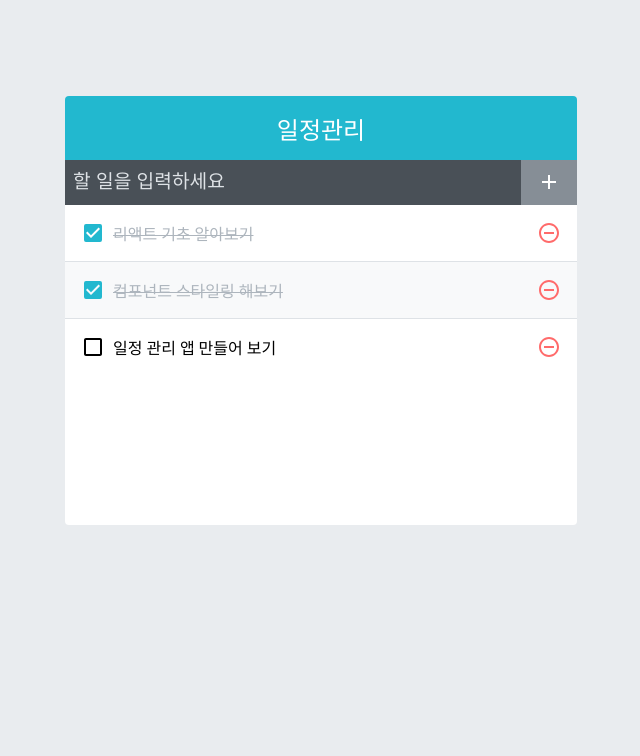
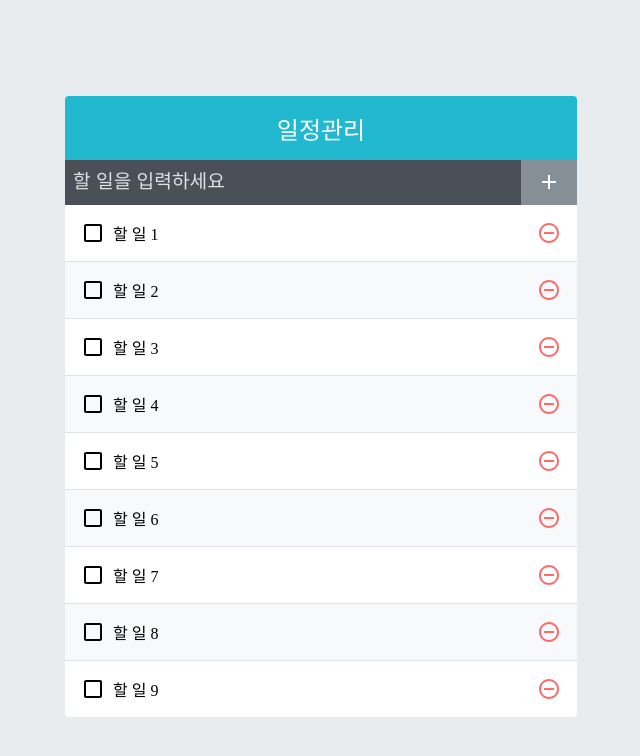
Before and after one commit to vnfdusdl/TIL, a React (Create React App) app in the folder todo-app/: page / in a window 1280 px wide. Shown: the top 756 px of the page, without its empty margins (319-959 px from the left). Built offline with nearby package versions, Linux system fonts and the light colour scheme.

Commit message:
feat: 최적화 - TodoListItem 컴포넌트 최적화 - todos 업데이트 함수 최적화

```diff
--- a/todo-app/jsconfig.json
+++ b/todo-app/jsconfig.json
@@ -1,4 +1,3 @@
-// 불러오려는 컴포넌트 파일이 열려있지 않아도 자동 완성을 통해 컴포넌트를 불러와서 사용하게 해줌
 {
   "compilerOptions": {
     "target": "es2020"
--- a/todo-app/src/App.js
+++ b/todo-app/src/App.js
@@ -3,57 +3,44 @@
 import TodoList from './components/TodoList';
 import TodoTemplate from './components/TodoTemplate';
 
+const createBulkTodos = () => {
+  const array = [];
+  for (let i = 1; i <= 2500; i++) {
+    array.push({
+      id: i,
+      text: `할 일 ${i}`,
+      checked: false,
+    });
+  }
+  return array;
+};
+
 function App() {
-  const [todos, setTodos] = useState([
-    {
-      id: 1,
-      text: '리액트 기초 알아보기',
-      checked: true,
-    },
-    {
-      id: 2,
-      text: '컴포넌트 스타일링 해보기',
-      checked: true,
-    },
-    {
-      id: 3,
-      text: '일정 관리 앱 만들어 보기',
+  const [todos, setTodos] = useState(createBulkTodos);
+
+  const nextId = useRef(2501);
+
+  const onInsertNewTodo = useCallback((text) => {
+    const newTodo = {
+      id: nextId.current,
+      text,
       checked: false,
-    },
-  ]);
+    };
+    setTodos((todos) => todos.concat(newTodo));
+    nextId.current += 1;
+  }, []);
 
-  const nextId = useRef(4);
+  const onRemoveTodo = useCallback((id) => {
+    setTodos((todos) => todos.filter((todo) => todo.id !== id));
+  }, []);
 
-  const onInsertNewTodo = useCallback(
-    (text) => {
-      const newTodo = {
-        id: nextId.current,
-        text,
-        checked: false,
-      };
-      setTodos(todos.concat(newTodo));
-      nextId.current += 1;
-    },
-    [todos],
-  );
-
-  const onRemoveTodo = useCallback(
-    (id) => {
-      const newTodos = todos.filter((todo) => todo.id !== id);
-      setTodos(newTodos);
-    },
-    [todos],
-  );
-
-  const onToggleTodo = useCallback(
-    (id) => {
-      const updatedTodos = todos.map((todo) =>
+  const onToggleTodo = useCallback((id) => {
+    setTodos((todos) =>
+      todos.map((todo) =>
         todo.id === id ? { ...todo, checked: !todo.checked } : todo,
-      );
-      setTodos(updatedTodos);
-    },
-    [todos],
-  );
+      ),
+    );
+  }, []);
 
   return (
     <TodoTemplate>
--- a/todo-app/src/components/TodoListItem.js
+++ b/todo-app/src/components/TodoListItem.js
@@ -1,3 +1,4 @@
+import React from 'react';
 import {
   MdCheckBoxOutlineBlank,
   MdCheckBox,
@@ -22,4 +23,4 @@
   );
 };
 
-export default TodoListItem;
+export default React.memo(TodoListItem);
```
